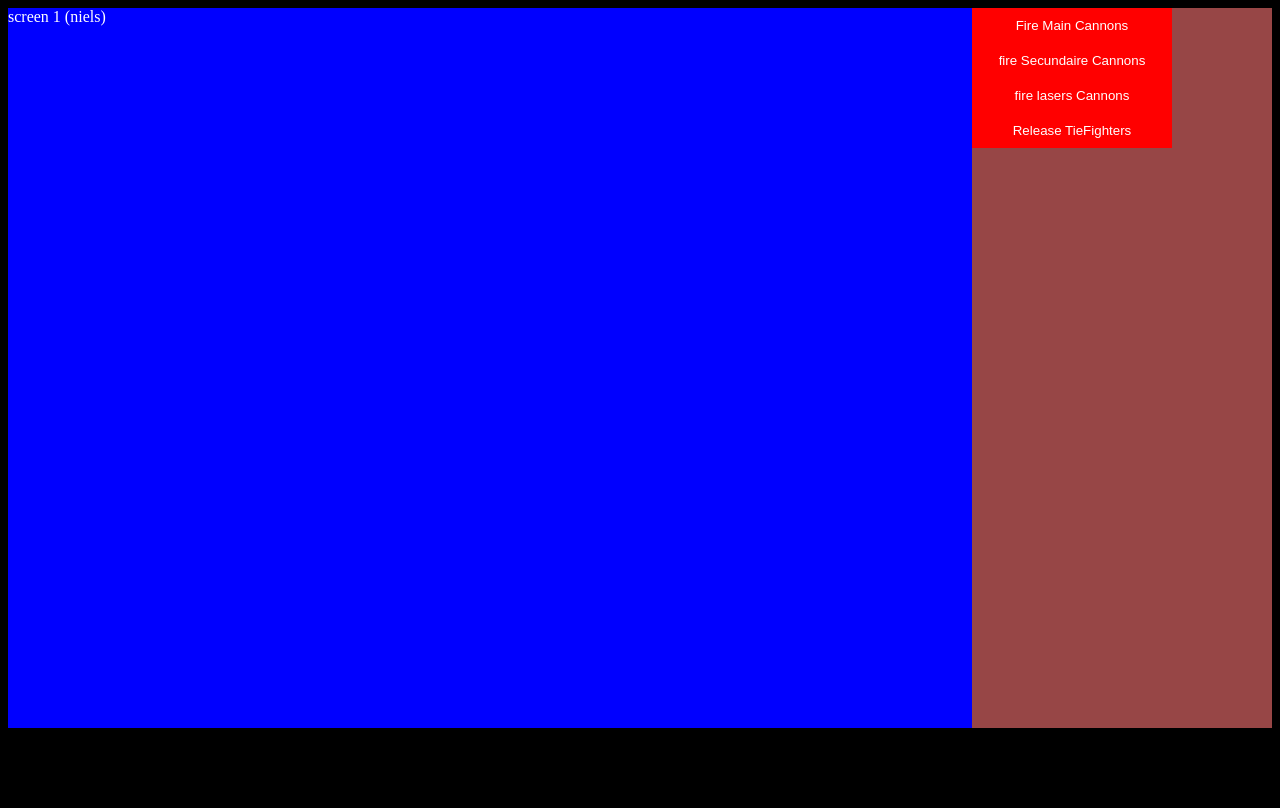
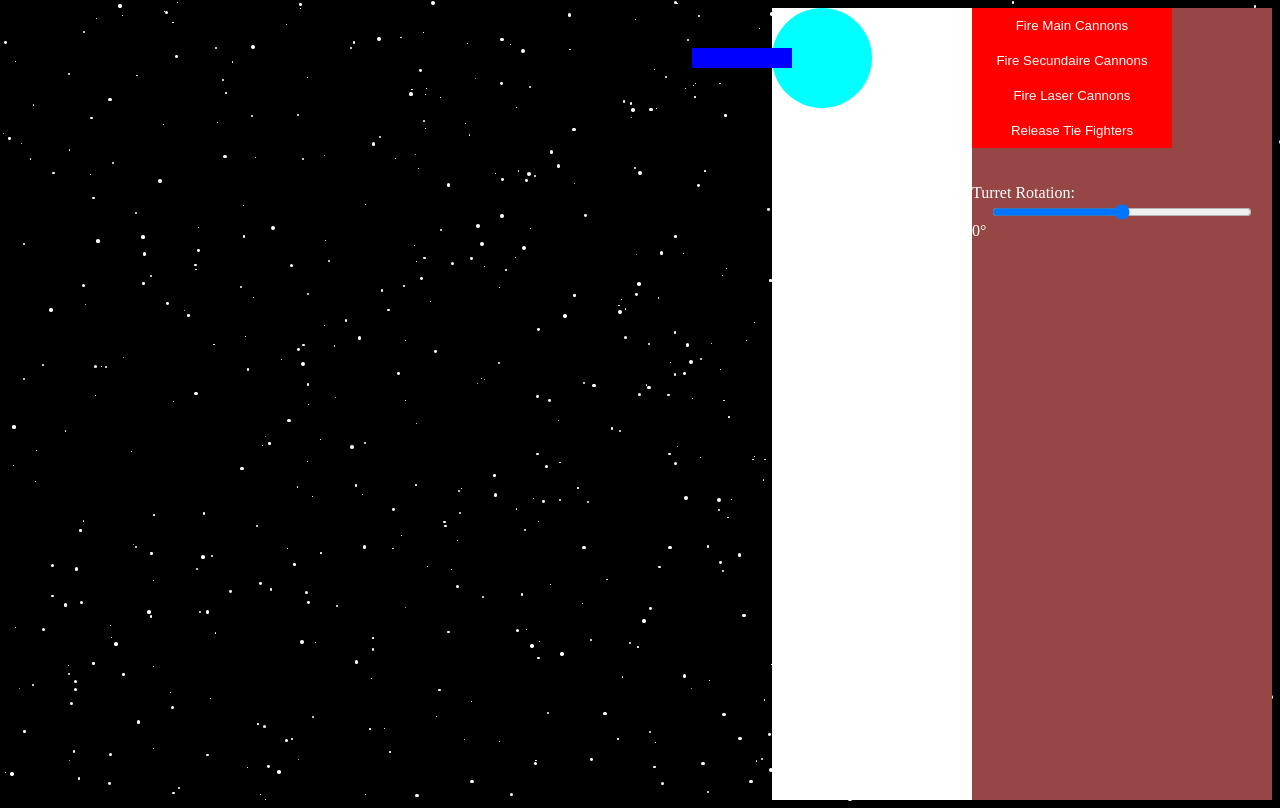
Before and after one commit to 103416/MovyMacker, a plain HTML site: page FCS.html in a window 1280 px wide. Both pictures are taken after a click on the button "Fire Main Cannons". Drawn offline with Linux system fonts and the light colour scheme.

Commit message:
fcs  update groot met functioneel wapen en gecentreerd kogel die ik haat, sven ga iets doen en ruben ook for god sake

```diff
--- a/FCS.html
+++ b/FCS.html
@@ -10,17 +10,26 @@
     <link rel="stylesheet" href="./style/screen1.css">
 </head>
 <body>
+    <div id="bullets"></div>
     <main id="main">
-        screen 1
-        (niels)
+        <div id="ship">
+            <div id="turret">
+                <div id="barrel-small"></div>
+            </div>
+        </div>
+        <div id="space">
+        </div>
     </main>
     <sidebar id="sidebar">
-        <button id="Main-cannon" onclick="Main()">Fire Main Cannons</button><br>
-        <button id="Secundaire-cannon" onclick="Sec()">fire Secundaire Cannons</button><br>
-        <button id="Laser-cannon" onclick="Laser()">fire lasers Cannons</button><br>
-        <button id="Release-TieFighters" onclick="Tie()">Release TieFighters</button><br>
+        <button id="Main-cannon" onclick="shoot()">Fire Main Cannons</button><br>
+        <button id="Secundaire-cannon" onclick="Sec()">Fire Secundaire Cannons</button><br>
+        <button id="Laser-cannon" onclick="Laser()">Fire Laser Cannons</button><br>
+        <button id="Release-TieFighters" onclick="Tie()">Release Tie Fighters</button><br>
+
+        <br><br>
+        <label for="turretSlider">Turret Rotation:</label>
+        <input type="range" max="360" min="0" step="10" id="turretSlider" onchange="turretSlider()" oninput="turretSlider()">
+        <span id="turretAngle">0°</span>
     </sidebar>
-
-
 </body>
 </html>
--- a/script/script_scripts/FCS.js
+++ b/script/script_scripts/FCS.js
@@ -1,12 +1,98 @@
-function Main(){
-    alert("main")
+
+
+
+
+
+for (let i = 0; i < 750; i++) {
+    create_div = document.createElement("div");
+    create_div.className = "star";
+
+    create_div.style.width = Math.random() * 4 + "px";
+    create_div.style.top = Math.random() * 100 + "%";
+    create_div.style.left = Math.random() * 100 + "%";
+    document.getElementById("space").appendChild(create_div);
+
 }
-function Sec(){
-    alert("sec")
+
+
+
+
+
+const position_bullet = [];
+const position_enemy = [];
+let position = 50;
+
+function Main() {
+    let rotation = parseFloat(document.getElementById("turretSlider").value); // Get turret rotation
+    let bullet = document.createElement("div");
+    bullet.classList.add("bullet");
+
+    // Get the barrel and its position
+    let barrel = document.getElementById("barrel-small");
+    let barrelRect = barrel.getBoundingClientRect(); // Get barrel's position on the screen
+    let turret = document.getElementById("turret");
+    let turretRect = turret.getBoundingClientRect(); // Get turret's position on the screen
+
+    // Calculate the center of the barrel
+    let barrelCenterX = turretRect.left + turretRect.width / 2; // Center of the turret
+    let barrelCenterY = turretRect.top + turretRect.height / 2; // Center of the turret
+
+    // Adjust the bullet's position to the end of the barrel
+    let angle = (rotation) * (Math.PI / 180); // Adjust angle for correct direction
+    let bulletX = barrelCenterX + Math.cos(angle) * (barrelRect.width / 2 + 10); // X position at the end of the barrel
+    let bulletY = barrelCenterY + Math.sin(angle) * (barrelRect.width / 2 + 10); // Y position at the end of the barrel
+
+    // Center the bullet to the barrel
+    bullet.style.left = `${bulletX - bullet.offsetWidth / 2}px`; // Adjust for bullet width
+    bullet.style.top = `${bulletY - bullet.offsetHeight / 2}px`; // Adjust for bullet height
+    bullet.style.transform = `rotate(${rotation}deg)`; // Rotate the bullet to match the barrel
+    document.body.appendChild(bullet);
+
+    position_bullet.push({ x: bulletX, y: bulletY });
+
+    let hit = false;
+
+    function moveBullet() {
+        // Update bullet position based on angle
+        bulletX += Math.cos(angle) * 25; // Use Math.cos for X movement
+        bulletY += Math.sin(angle) * 25; // Use Math.sin for Y movement
+
+        bullet.style.left = `${bulletX - bullet.offsetWidth / 2}px`; // Adjust for bullet width
+        bullet.style.top = `${bulletY - bullet.offsetHeight / 2}px`; // Adjust for bullet height
+
+        let enemyX = position_enemy[position_enemy.length - 1]?.x;
+        let enemyY = position_enemy[position_enemy.length - 1]?.y;
+
+        // Check for collision with enemy
+        if (!hit && enemyX !== undefined && enemyY !== undefined &&
+            Math.abs(enemyX - bulletX) < 10 && Math.abs(enemyY - bulletY) < 10) {
+            hit = true;
+
+            position_enemy.pop();
+            spawn_enemy();
+            bullet.remove();
+        }
+
+        // Remove bullet if it goes off-screen
+        if (bulletY > -10 && bulletX > -10 && bulletX < window.innerWidth && bulletY < window.innerHeight) {
+            requestAnimationFrame(moveBullet);
+        } else {
+            position_bullet.pop();
+            bullet.remove();
+        }
+    }
+
+    moveBullet();
 }
-function Laser(){
-    alert("laser")
+
+// Function to handle shooting when a button is clicked
+function shoot() {
+    Main(); // Call the Main function to create and shoot a bullet
 }
-function Tie(){
-    alert("tie")
+
+function turretSlider() {
+    let rotation = parseFloat(document.getElementById("turretSlider").value); // Get slider value
+    let turret = document.getElementById("turret").style;
+    turret.transform = `rotate(${180 + rotation}deg)`; // Rotate the turret
+    document.getElementById("turretAngle").innerText = `${rotation}°`; // Update the displayed angle
 }
--- a/style/screen1.css
+++ b/style/screen1.css
@@ -9,6 +9,7 @@ body{
     background-color: var(--primary-color);
     color: var(--white);
     display: grid;
+    overflow: hidden;
     grid-template-columns: 1fr 300px;
     grid-template-rows: 1fr 1fr;
     grid-template-areas:
@@ -28,9 +29,66 @@ button{
 
 #main{
     grid-area: mains;
-    background-color: var(--background-color);
-    height: 90vh;
+    height: 99vh;
+    display: grid;
+    grid-template-columns: 1fr 200px;
+    grid-template-rows: 1fr 1fr;
+    grid-template-areas:
+    "space ship"
+    "space ship"
+    ;
 }
+#space{
+    grid-area: space;
+}
+
+.star{
+    position: absolute;
+    aspect-ratio: 1;
+    background-color: white;
+    border-radius: 50%;
+    z-index: -1;
+}
+
+
+#ship{
+    grid-area: ship;
+    background: #fff;
+}
+
+#turretSlider{
+    width: calc(100% - 40px);
+    display: flex;
+    justify-self: center;
+}
+
+#turret{
+    background-color: aqua;
+    width: 100px;
+    border-radius: 50%;
+    display: flex;
+    align-items: center;
+    aspect-ratio: 1;
+    transition: 0.4s all;
+}
+
+#barrel-small{
+    width: 100px;
+    height: 20px;
+    background-color: #0000ff;
+    transform: translateX(-80%);
+}
+
+.bullet {
+    width: 100px; /* Adjusted width to look like a bullet */
+    height: 10px; /* Adjusted height to look like a bullet */
+    background: linear-gradient(-90deg, #ff0000, #ff000000); /* Gradient for a more dynamic look */
+    z-index: 100;
+    position: absolute; /* Ensures proper positioning */
+    border-radius: 0 50% 50% 0; /* Slightly rounded edges for a bullet-like appearance */
+    transform-origin: center; /* Ensures rotation happens around the center */
+}
+
 
 #sidebar{
     grid-area: sidebars;
```
